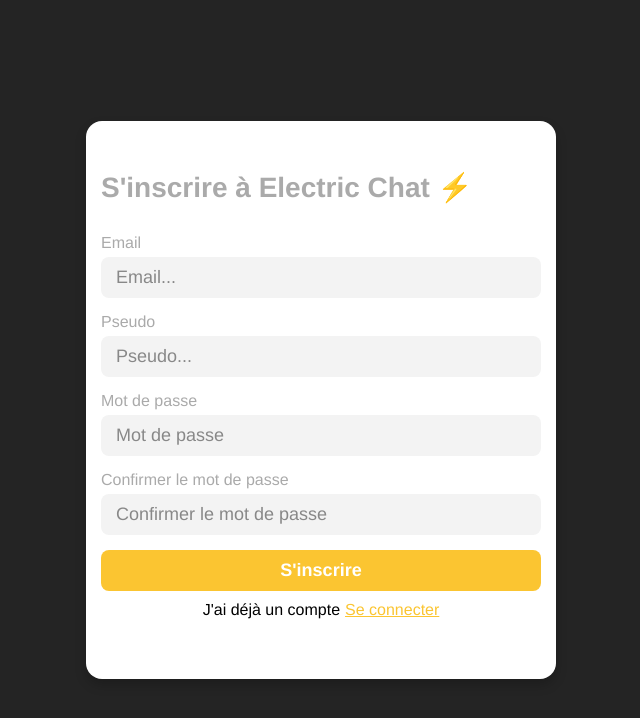
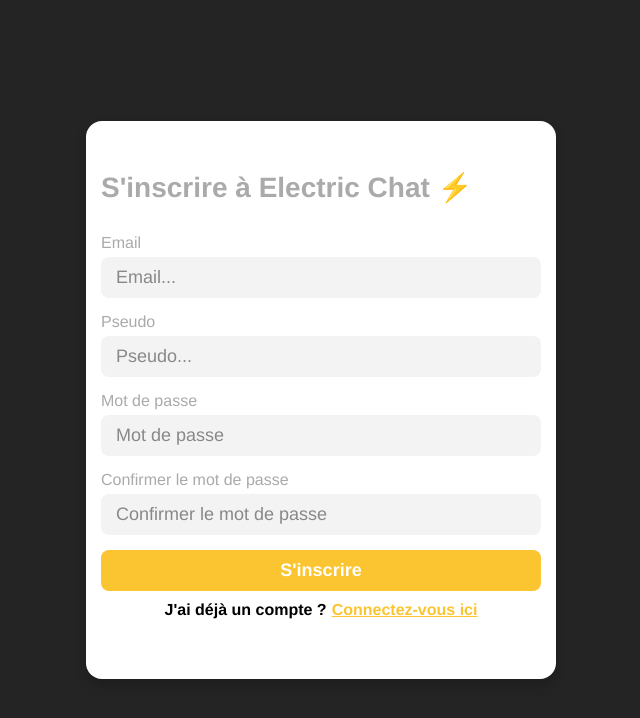
Before and after one commit to bouboudev/electricvuechat, a Vue app: page /Register in a window 1280 px wide. Shown: the top 718 px of the page, without its empty margins (319-959 px from the left). Built offline with nearby package versions, Linux system fonts and the light colour scheme; no server answers.

Commit message:
refactore:  styling and text in App.vue, Login.vue, and Register.vue

```diff
--- a/src/App.vue
+++ b/src/App.vue
@@ -158,7 +158,8 @@
                     align-items: center;
                     text-decoration: none;
                     margin: 10px 0px;
-
+                    /* bold */
+                    font-weight: 600;
                     a {
                         color: var(--couleur-principale);
                         margin-left: 5px;
--- a/src/components/Login.vue
+++ b/src/components/Login.vue
@@ -8,7 +8,7 @@
                 <label for="password">Mot de passe</label>
                 <input type="password" v-model="login_form.password" placeholder="Mot de passe" />
                 <input type="submit" value="Se connecter" />
-                <p>Pas de compte ? <router-link to="/register">S'inscrire</router-link></p>
+                <p>Pas encore inscrit ? <router-link to="/register">Inscrivez-vous ici</router-link></p>
             </div>
         </form>
     </div>
--- a/src/components/Register.vue
+++ b/src/components/Register.vue
@@ -3,7 +3,7 @@
         <form class="login-form" @submit.prevent="register">
             <div class="form-inner">
                 <h1>S'inscrire à Electric Chat ⚡</h1>
-                <label for="username">Email</label>
+                <label for="email">Email</label>
                 <input type="email" v-model="register_form.email" placeholder="Email..." />
                 <label for="username">Pseudo</label>
                 <input type="text" v-model="register_form.username" placeholder="Pseudo..." />
@@ -12,7 +12,7 @@
                 <label for="password">Confirmer le mot de passe</label>
                 <input type="password" v-model="register_form.password_confirmation" placeholder="Confirmer le mot de passe" />
                 <input type="submit" value="S'inscrire" />
-                <p>J'ai déjà un compte  <router-link to="/">Se connecter</router-link></p>
+                <p>J'ai déjà un compte ?  <router-link to="/">Connectez-vous ici</router-link></p>
 
             </div>
         </form>
```
